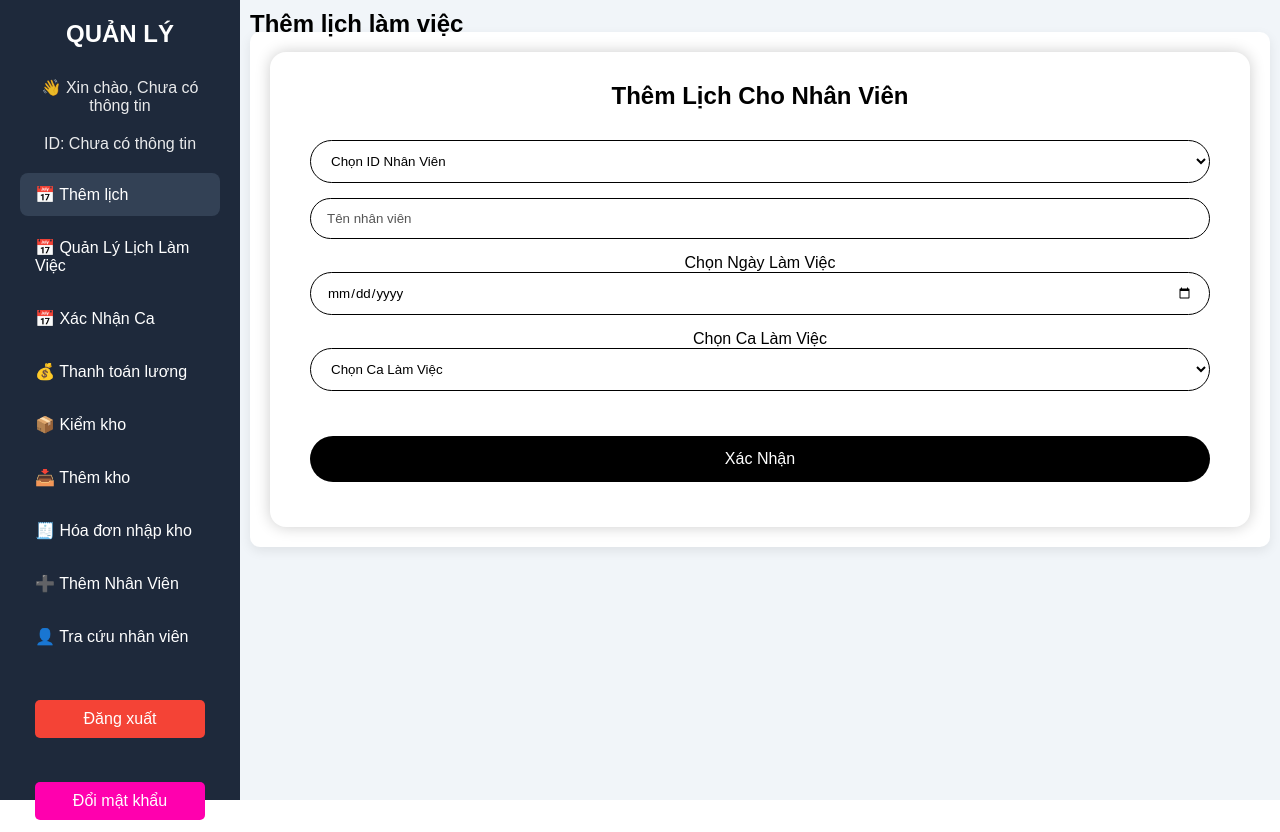
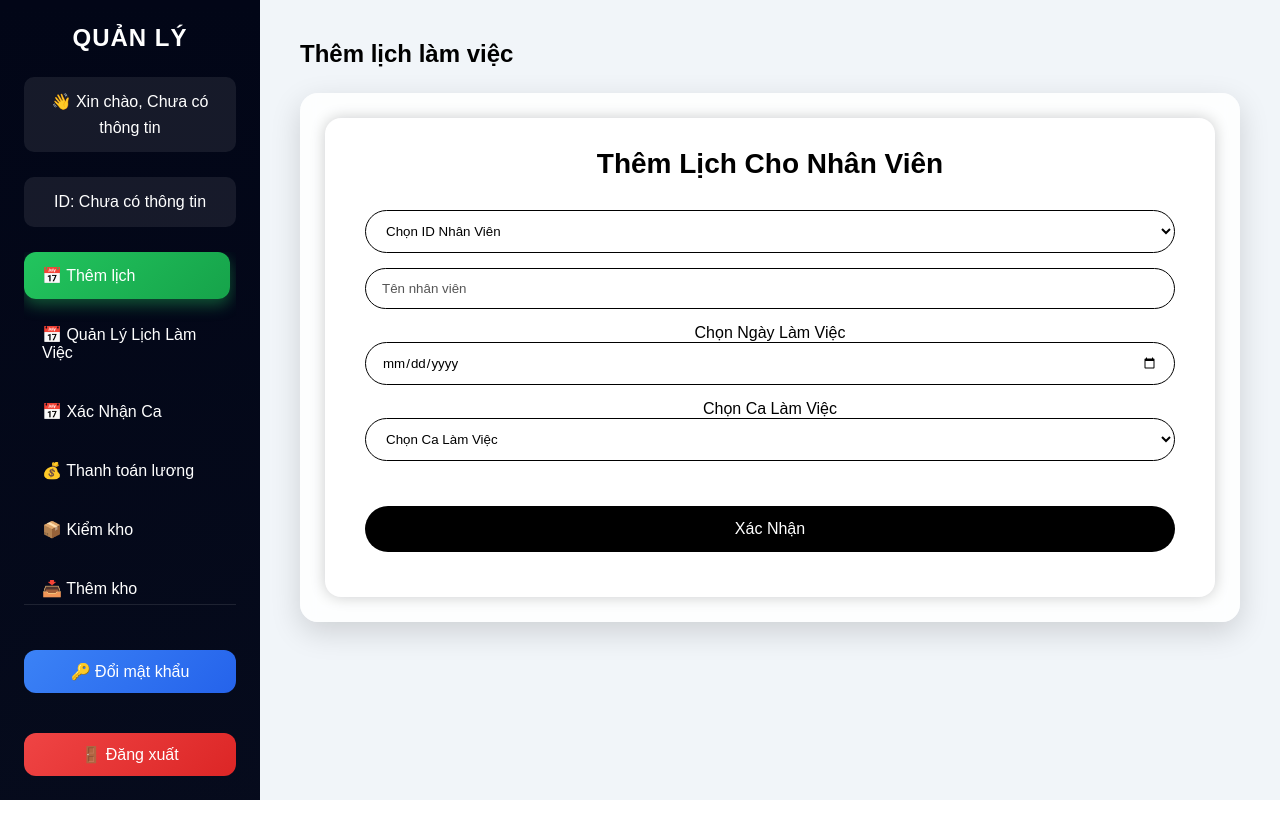
Before and after one commit to Huylee2106/QL_Coffee, a PHP site: page /page_manager.php in a window 1280 px wide. After the commit the page ends 800 px from the top, so only its background shows below. Run offline with PHP 8.4, Linux system fonts and the light colour scheme; data comes from the database, SQL or seed files in the repository; data that the repository does not hold is empty.

Commit message:
chỉnh sửa giao diện quản lý

```diff
--- a/page_staff_manager/page_manager.css
+++ b/page_staff_manager/page_manager.css
@@ -1,3 +1,4 @@
+/* ================= RESET ================= */
 * {
     margin: 0;
     padding: 0;
@@ -5,84 +6,208 @@
     font-family: "Poppins", sans-serif;
 }
 
+body {
+    background: linear-gradient(135deg, #0f172a, #1e293b);
+}
+
+/* ================= LAYOUT ================= */
 .admin-layout {
     display: flex;
     height: 100vh;
+    overflow: hidden;
 }
 
-/* ===== SIDEBAR ===== */
+/* ================= SIDEBAR ================= */
 .sidebar {
-    width: 240px;
-    background: #1e293b;
+    width: 260px;
+    height: 100vh;
+    background: linear-gradient(180deg, #020617, #020617cc);
     color: #fff;
-    padding: 20px;
+    padding: 24px;
+    display: flex;
+    flex-direction: column;
+    box-shadow: 4px 0 20px rgba(0,0,0,0.4);
+    overflow: hidden;
 }
 
-.sidebar .logo {
+.logo {
+    font-size: 24px;
+    font-weight: 600;
     text-align: center;
-    margin-bottom: 30px;
+    margin-bottom: 25px;
+    letter-spacing: 1px;
 }
 
+/* User info */
+.login-user {
+    background: rgba(255,255,255,0.08);
+    padding: 12px;
+    border-radius: 10px;
+    text-align: center;
+    margin-bottom: 25px;
+    line-height: 1.6;
+}
+
+/* ================= MENU ================= */
 .menu {
     list-style: none;
+    flex-grow: 1;
+    overflow-y: auto;
+    overflow-x: hidden;
+    padding-right: 6px;
 }
 
 .menu li {
-    padding: 12px 15px;
-    margin-bottom: 10px;
-    border-radius: 8px;
+    padding: 14px 18px;
+    margin-bottom: 12px;
+    border-radius: 12px;
     cursor: pointer;
-    transition: 0.3s;
+    display: flex;
+    align-items: center;
+    gap: 10px;
+    transition: background 0.25s ease, box-shadow 0.25s ease;
 }
 
-.menu li:hover,
-.menu li.active {
-    background: #334155;
+.menu li:hover {
+    background: linear-gradient(135deg, #6366f1, #4f46e5);
+    box-shadow: 0 6px 15px rgba(99,102,241,0.35);
 }
 
-.login-user {
-    color: #fff;
-    font-size: 16px;
-    margin: 8px 0 20px;
-    text-align: center;
-    opacity: 0.9;
+.menu li.active {
+    background: linear-gradient(135deg, #22c55e, #16a34a);
+    box-shadow: 0 6px 15px rgba(34,197,94,0.4);
 }
 
+/* Scroll menu */
+.menu::-webkit-scrollbar {
+    width: 4px;
+}
 
-/* ===== CONTENT ===== */
+.menu::-webkit-scrollbar-thumb {
+    background: rgba(255,255,255,0.25);
+    border-radius: 10px;
+}
+
+.menu::-webkit-scrollbar-track {
+    background: transparent;
+}
+
+/* ================= SIDEBAR FOOTER ================= */
+.sidebar-footer {
+    padding-top: 15px;
+    border-top: 1px solid rgba(255,255,255,0.1);
+}
+
+.change-password-btn,
+.logout-btn {
+    width: 100%;
+    padding: 12px;
+    border: none;
+    border-radius: 12px;
+    color: #fff;
+    font-weight: 500;
+    cursor: pointer;
+    transition: transform 0.3s;
+}
+
+.change-password-btn {
+    background: linear-gradient(135deg, #3b82f6, #2563eb);
+    margin-bottom: 10px;
+}
+
+.logout-btn {
+    background: linear-gradient(135deg, #ef4444, #dc2626);
+}
+
+.change-password-btn:hover,
+.logout-btn:hover {
+    transform: scale(1.05);
+}
+
+/* ================= CONTENT ================= */
 .content {
     flex: 1;
-    padding: 10px;
+    padding: 40px;
     background: #f1f5f9;
+    overflow-y: auto;
 }
 
-/* ===== PAGE ===== */
+.content h2 {
+    font-size: 28px;
+    font-weight: 600;
+    color: #0f172a;
+}
+
+/* Page animation */
 .page {
     display: none;
 }
 
 .page.active {
     display: block;
+    animation: fadeIn 0.5s ease;
 }
 
-/* BOX CHỨA NỘI DUNG */
-.box {
-    max-height: 730px;
-    margin-top: -6px;
-    padding: 20px;
-    background: #ffffff;
-    border-radius: 10px;
-    min-height: 200px;
-    box-shadow: 0 4px 12px rgba(0,0,0,0.08);
+@keyframes fadeIn {
+    from {
+        opacity: 0;
+        transform: translateY(10px);
+    }
+    to {
+        opacity: 1;
+        transform: translateY(0);
+    }
 }
 
-.logout-btn {
-margin-top: 20px;
-padding: 10px;
-width: 100%;
-border: none;
-background-color: #f44336;
-color: white;
-border-radius: 5px;
-cursor: pointer;
+/* ================= BOX / CARD ================= */
+.box {
+    margin-top: 25px;
+    padding: 25px;
+    background: rgba(255,255,255,0.85);
+    border-radius: 18px;
+    min-height: 250px;
+    box-shadow: 0 10px 30px rgba(0,0,0,0.15);
+    backdrop-filter: blur(10px);
 }
+
+/* ================= TABLE ================= */
+table {
+    width: 100%;
+    border-collapse: collapse;
+    margin-top: 15px;
+    border-radius: 12px;
+    overflow: hidden;
+}
+
+table thead {
+    background: linear-gradient(135deg, #6366f1, #4f46e5);
+    color: #1f2933;
+}
+
+table th,table td {
+    padding: 14px;
+    text-align: center;
+    font-size: 14px;
+}
+
+table tbody tr:nth-child(even) {
+    background: #f8fafc;
+}
+
+table tbody tr:hover {
+    background: #e0e7ff;
+}
+
+/* ================= GLOBAL SCROLLBAR ================= */
+::-webkit-scrollbar {
+    width: 8px;
+}
+
+::-webkit-scrollbar-thumb {
+    background: #6366f1;
+    border-radius: 10px;
+}
+
+::-webkit-scrollbar-track {
+    background: #e5e7eb;
+}
--- a/page_staff_manager/page_manager.php
+++ b/page_staff_manager/page_manager.php
@@ -31,11 +31,15 @@
             <li onclick="showPage('StockReceipt')">🧾 Hóa đơn nhập kho</li>
             <li onclick="showPage('add_staff')">➕ Thêm Nhân Viên</li>
             <li onclick="showPage('employee')">👤 Tra cứu nhân viên</li>
-            <li> <a href="../config/logout.php"><button class="logout-btn">Đăng xuất</button></a></li>
-            <li>
-                <a href="../page_staff_manager/change_password.php">
-                <button class="logout-btn" style="background: #ff00aeff; margin-top: 10px;">Đổi mật khẩu</button></a></li>
         </ul>
+        <div class="sidebar-footer">
+        <a href="../page_staff_manager/change_password.php">
+            <button class="change-password-btn">🔑 Đổi mật khẩu</button>
+        </a>
+        <a href="../config/logout.php">
+            <button class="logout-btn">🚪 Đăng xuất</button>
+        </a>
+    </div>
     </aside>
 
     <!-- CONTENT -->
@@ -78,7 +82,7 @@
                          <button type="submit">Xác Nhận</button>
 
                     </form>
-                    </div>
+                </div>
 
             </div>
         </section>
--- a/page_staff_manager/page_staff.css
+++ b/page_staff_manager/page_staff.css
@@ -184,8 +184,7 @@ table thead {
     color: #fff;
 }
 
-table th,
-table td {
+table th,table td {
     padding: 14px;
     text-align: center;
     font-size: 14px;
```
